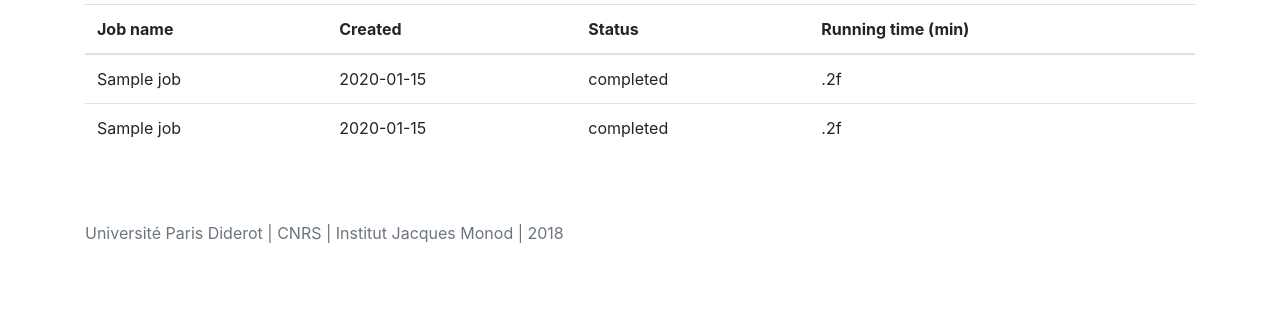
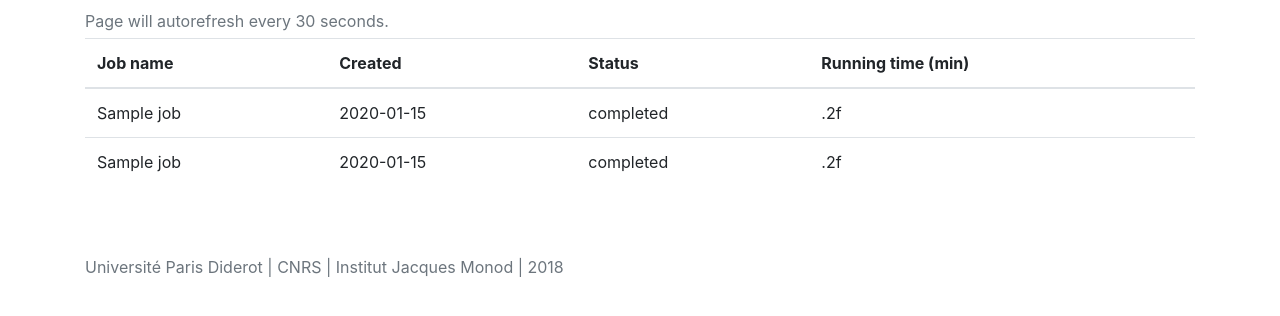
Before and after one commit to pierrepo/autoclassweb, a Flask app: template flaskapp/templates/status.html in a window 1280 px wide. Shown: the part 46-362 px from the top of the page. Run offline with Flask 2, Linux system fonts and the light colour scheme; the template is opened without the code that fills it: most values are stand-ins (such as "Sample title", 1, 10 or a date in 2020); parts of the project's set-up code (start-up, migrations or seed data) failed here and were passed over; some libraries are stand-ins or nearby versions.

Commit message:
Autorefresh status page
Autorefresh set to 30 seconds.
Display message saying autorefresh is active.

```diff
--- a/flaskapp/static/style.css
+++ b/flaskapp/static/style.css
@@ -37,3 +37,8 @@ body > .container {
 #inputlog {
     display: none;
 }
+
+.status {
+    margin-top: 5px;
+    margin-bottom: 5px;
+}
--- a/flaskapp/templates/layout.html
+++ b/flaskapp/templates/layout.html
@@ -5,10 +5,10 @@
 <head>
     <meta http-equiv="Content-Type" content="text/html; charset=UTF-8" />
     <meta name="viewport" content="width=device-width, initial-scale=1.0">
+    {% block meta %}{% endblock %}
     <title>Autoclass@web</title>
     <link rel="stylesheet" href="https://maxcdn.bootstrapcdn.com/bootstrap/4.0.0/css/bootstrap.min.css" integrity="sha384-Gn5384xqQ1aoWXA+058RXPxPg6fy4IWvTNh0E263XmFcJlSAwiGgFAW/dAiS6JXm" crossorigin="anonymous">
     <link rel="stylesheet" href="{{ url_for('static', filename='style.css') }}">
-    <!-- Un commentaire -->
 </head>
 
 <body>
--- a/flaskapp/templates/status.html
+++ b/flaskapp/templates/status.html
@@ -1,7 +1,14 @@
 {% extends "layout.html" %}
+
+{% block meta %}
+    <meta http-equiv="refresh" content="30">
+{% endblock %}
+
 {% block body %}
-
 <article>
+    <div class="text-muted helper status">
+    Page will autorefresh every 30 seconds.
+    </div>
     <table class="table table-hover">
         <thead>
             <tr>
@@ -41,7 +48,5 @@
         {% endfor %}
     </tbody>
     </table>
-
 </article>
-
 {% endblock %}
```
